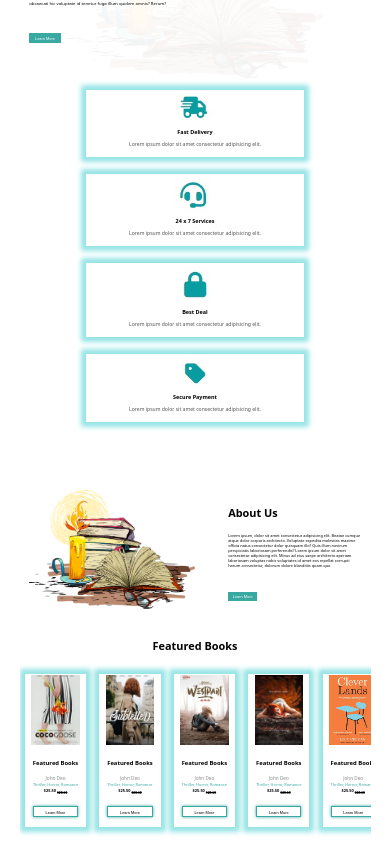
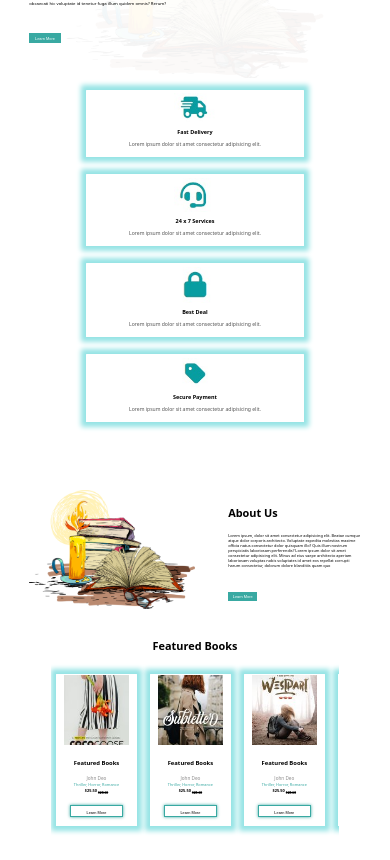
Before and after one commit to mohammed-omar1/Asal_Web_Project, a plain HTML site: page baker asal.html in a window 390 px wide. Shown: the part 103-963 px from the top of the page. Drawn offline with Linux system fonts and the light colour scheme.

Commit message:
add media style to responsiv in all screen

```diff
--- a/media.css
+++ b/media.css
@@ -1,4 +1,8 @@
-
+@media screen and (max-width: 1200px) {
+    .Featured .feat_btn {
+        height: 3vw;
+    }
+}
 
 @media screen and (max-width: 1000px) {
     .cards .card {
@@ -19,9 +23,19 @@
         height: auto;
     }
 
-
+    #Featured .cards .card{
+        width: 1vw !important;
+    }
+    #Featured p{
+        margin-bottom: 0.5vw !important;
+    }
 }
 
+@media screen and (max-width: 690px){
+    #Featured .cards .card{
+        height: auto !important;
+    }
+}
 
 @media screen and (max-width: 600px) {
     .cards .card {
@@ -74,6 +88,24 @@
         flex-direction: column;
     }
 
+    #Featured .container {
+        width: 95% !important;
+        margin: 0;
+    }
+    #Featured .cards .card{
+        min-width: 20vw !important;
+        height: auto !important;
+    }
+    #Featured .cards {
+        width: 80% !important;
+        flex-wrap: nowrap !important;
+    }
+    #Featured .cards-wrapper {
+        overflow-x: auto !important;
+        white-space: nowrap;
+        display: flex;
+        justify-content: center;
+    }
 }
 @media screen and (max-width: 602px){
     .cards {
```
